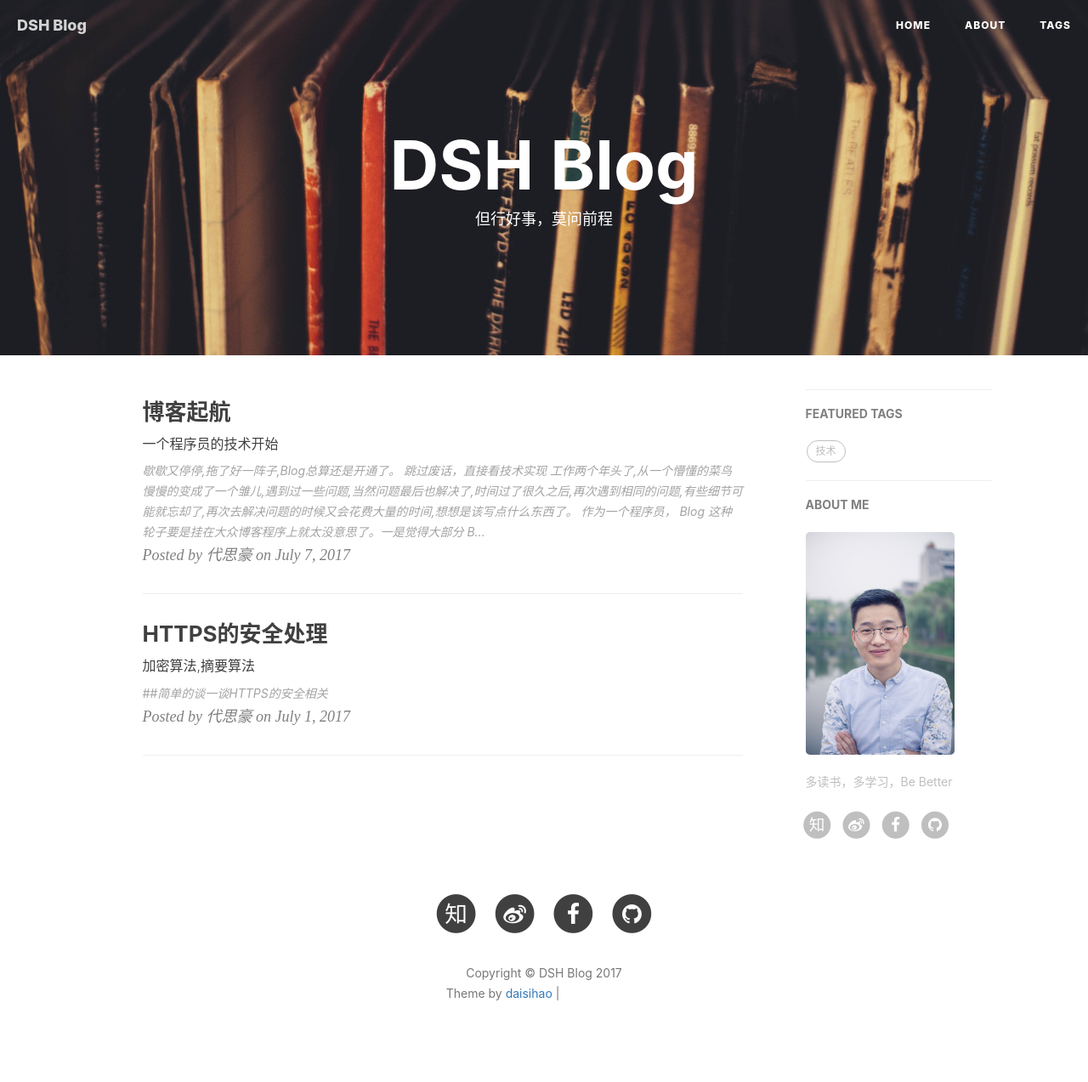
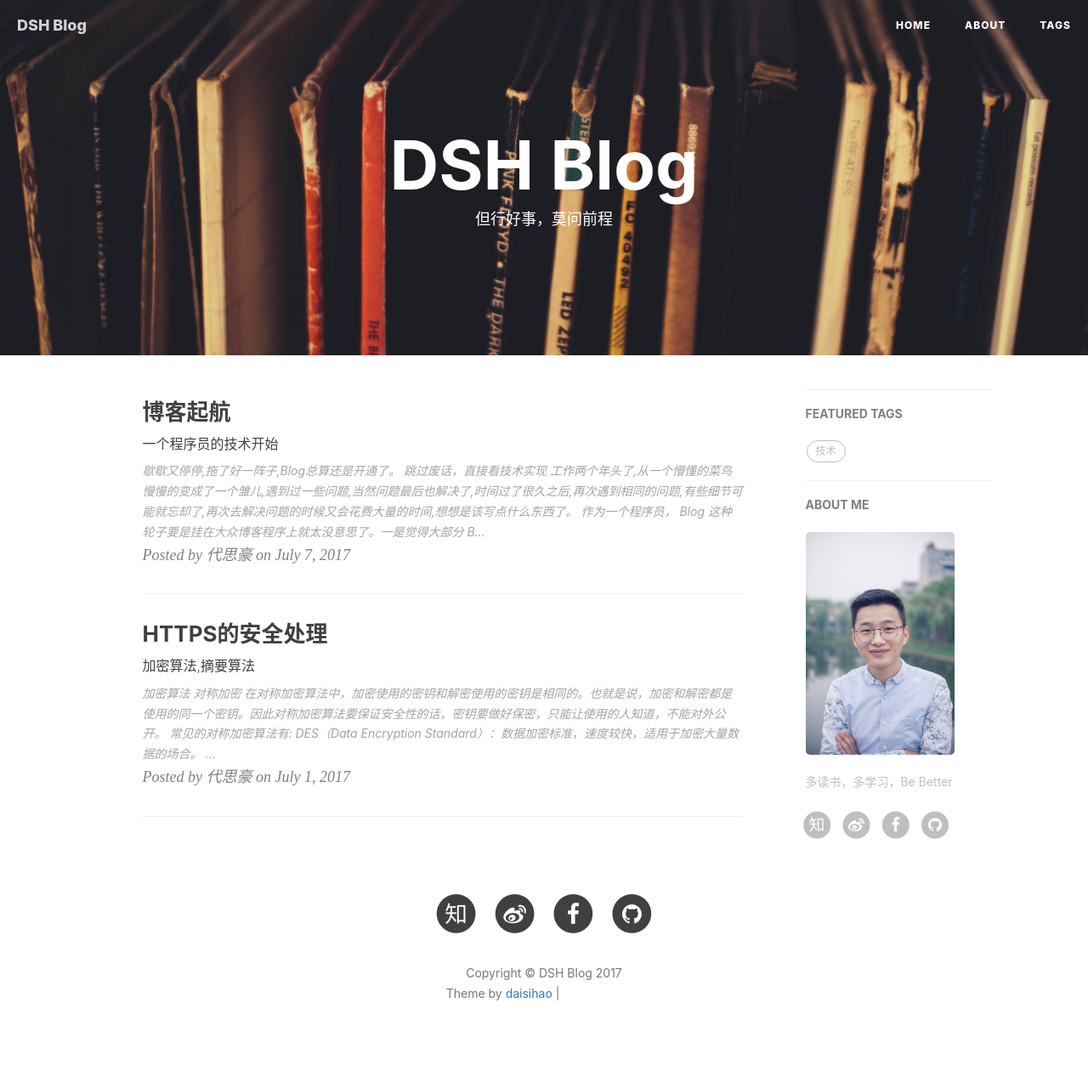
Before and after one commit to daisihao/daisihao.github.com, a Jekyll site: the page built from index.html, in a window 1280 px wide. Shown: the whole page at 85% size. Built offline with Jekyll 4.4.1, drawn with Linux system fonts in a browser that asks for light colours; nearby versions of some CDN libraries; the list of posts is cut into pages by our own code; comment, search, counter and statistics services are not loaded; some of the changed lines change nothing that is shown; grey boxes are pictures that could not be loaded.

Commit message:
daisihao

```diff
--- a/_posts/2017-06-31-encrypt.markdown
+++ b/_posts/2017-06-31-encrypt.markdown
@@ -8,9 +8,57 @@
 tags:
     - HTTPS
     - 加密算法
-    - 再要算法
+    - 摘要算法
     - 技术
 ---
 
+## 加密算法 ##
+- 对称加密
 
-##简单的谈一谈HTTPS的安全相关
+	在对称加密算法中，加密使用的密钥和解密使用的密钥是相同的。也就是说，加密和解密都是使用的同一个密钥。因此对称加密算法要保证安全性的话，密钥要做好保密，只能让使用的人知道，不能对外公开。
+
+	常见的对称加密算法有:
+
+	DES（Data Encryption Standard）：数据加密标准，速度较快，适用于加密大量数据的场合。
+
+	3DES（Triple DES）：是基于DES，对一块数据用三个不同的密钥进行三次加密，强度更高。
+
+	AES（Advanced Encryption Standard）：高级加密标准，是下一代的加密算法标准，速度快，安全级别高；
+
+- 非对称加密
+
+	非对称加密又称为公开密钥加密算法,非对称加密算法需要两个密钥：公开密钥（publickey）和私有密钥（privatekey）。公开密钥与私有密钥是一对，如果用公开密钥对数据进行加密，只有用对应的私有密钥才能解密；如果用私有密钥对数据进行加密，那么只有用对应的公开密钥才能解密。因为加密和解密使用的是两个不同的密钥，所以这种算法叫作非对称加密算法。
+
+	常见的非对称加密算法有:
+
+	RSA公钥加密算法:RSA公钥加密算法是1977年由Ron Rivest、Adi Shamirh和LenAdleman在（美国麻省理工学院）开发的。RSA取名来自开发他们三者的名字。RSA是目前最有影响力的公钥加密算法，它能够抵抗到目前为止已知的所有密码攻击，已被ISO推荐为公钥数据加密标准。RSA算法基于一个十分简单的数论事实：将两个大素数相乘十分容易，但那时想要对其乘积进行因式分解却极其困难，因此可以将乘积公开作为加密密钥。
+
+## 摘要算法 ##
+
+- 数字摘要
+
+	数字摘要是将任意长度的消息变成固定长度的短消息，它类似于一个自变量是消息的函数，也就是Hash函数。数字摘要就是采用单向Hash函数将需要加密的明文“摘要”成一串固定长度（128位）的密文这一串密文又称为数字指纹，它有固定的长度，而且不同的明文摘要成密文，其结果总是不同的，而同样的明文其摘要必定一致。
+
+- 常见的摘要算法
+
+
+	#### MD5 (Message Digest Algorithm MD5) ####
+
+	MD5即Message-Digest Algorithm 5（信息-摘要算法5），用于确保信息传输完整一致。是计算机广泛使用的杂凑算法之一（又译摘要算法、哈希算法），主流编程语言普遍已有MD5实现。将数据（如汉字）运算为另一固定长度值，是杂凑算法的基础原理，MD5的前身有MD2、MD3和MD4。
+
+	MD5算法具有以下特点：
+
+	1、压缩性：任意长度的数据，算出的MD5值长度都是固定的。
+
+	2、容易计算：从原数据计算出MD5值很容易。
+
+	3、抗修改性：对原数据进行任何改动，哪怕只修改1个字节，所得到的MD5值都有很大区别。
+
+	4、强抗碰撞：已知原数据和其MD5值，想找到一个具有相同MD5值的数据（即伪造数据）是非常困难的。
+
+
+	####SHA-1(Secure Hash Algorithm)####
+
+	SHA (Secure Hash Algorithm，译作安全散列算法) 是美国国家安全局 (NSA) 设计，美国国家标准与技术研究院(NIST) 发布的一系列密码散列函数。正式名称为 SHA 的家族第一个成员发布于 1993年。然而人们给它取了一个非正式的名称 SHA-0 以避免与它的后继者混淆。两年之后， SHA-1，第一个 SHA 的后继者发布了。 另外还有四种变体，曾经发布以提升输出的范围和变更一些细微设计： SHA-224, SHA-256, SHA-384 和 SHA-512 (这些有时候也被称做 SHA-2)。
+
+## 数字签名 ##
--- a/_posts/2017-07-07-hello-2017.markdown
+++ b/_posts/2017-07-07-hello-2017.markdown
@@ -48,8 +48,6 @@
 看了一下Chrome DevTool 查了下网络请求，原来是 **pending 在了 Google Fonts** 上，页面渲染一直被阻塞到请求超时为止，难怪这么慢。
 忍痛割爱，只好把 Web Fonts 去了（反正超时看到的也只能是 fallback ），果然一下就正常了，而且 GitHub 和 GitCafe 对比并没有感受到明显的速度差异，虽然 github 的 ping 值明显要高一些，达到了 300ms，于是用 DNSPOD 优化了一下速度。
 
-
-
 ---
 
 配置的过程中也没遇到什么坑，基本就是 Git 的流程，相当顺手
```
